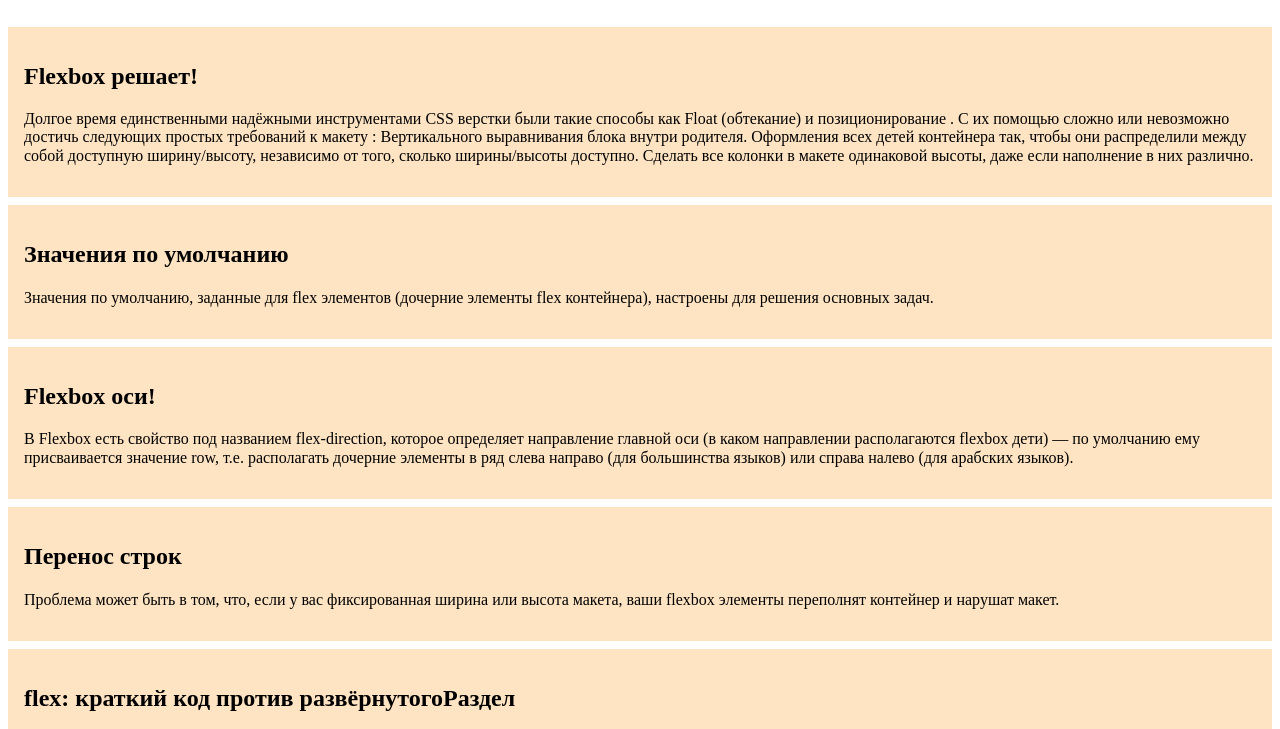
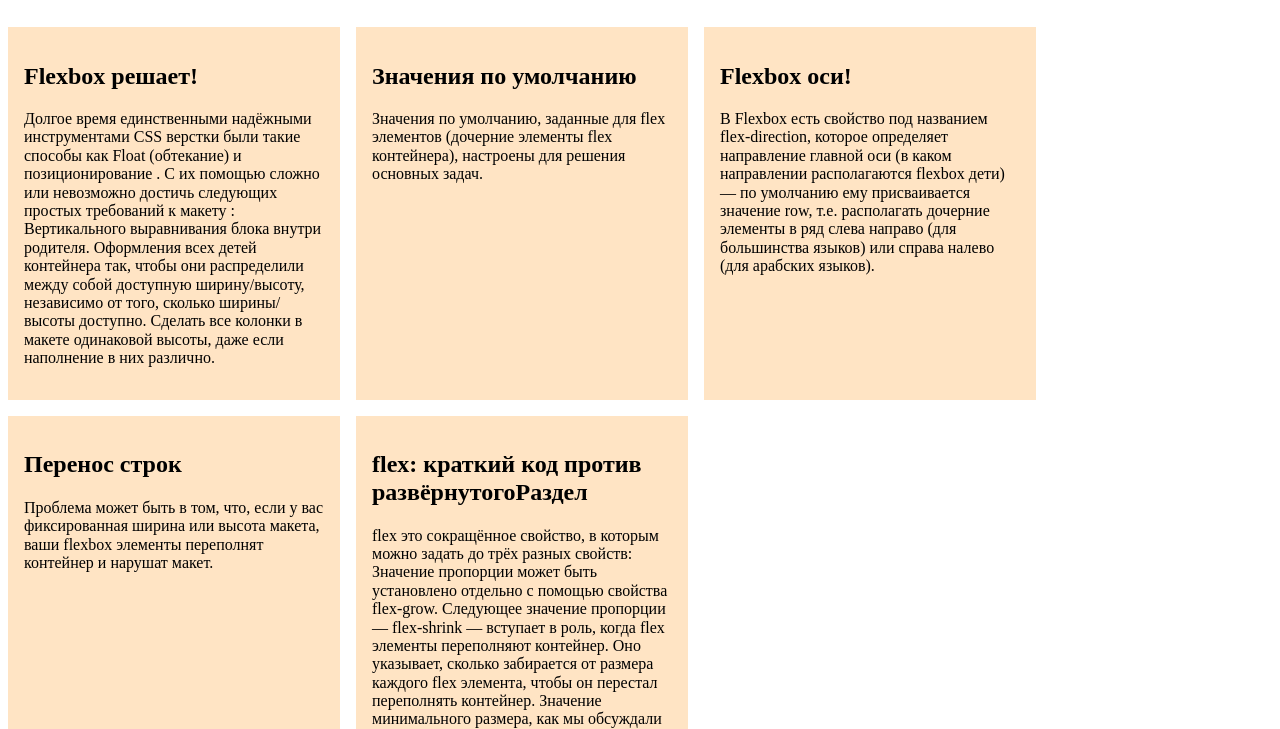
Before and after one commit to shulgamalthael/HTML-CSS, a plain HTML site: page Lesson10/hw2/index.html in a window 1280 px wide. Shown: the part 61-790 px from the top of the page. Drawn offline with nearby package versions, Linux system fonts and the light colour scheme.

Commit message:
modified

```diff
--- a/Lesson10/hw2/styles.css
+++ b/Lesson10/hw2/styles.css
@@ -1,6 +1,5 @@
-.wrapper {
+body {
     box-sizing: border-box;
-    width: 100hv;
 }
 
 .header {
@@ -12,12 +11,13 @@
     margin: 8px;
     padding: 16px;
     background-color: bisque;
+    width: 300px;
 }
 
-.article-list {
+.articles-list {
     display: flex;
+    flex-wrap: wrap;
     min-width: 300px;
-    flex-wrap: wrap;
     flex-grow: 1;
     flex-shrink: 1;
 }
```
